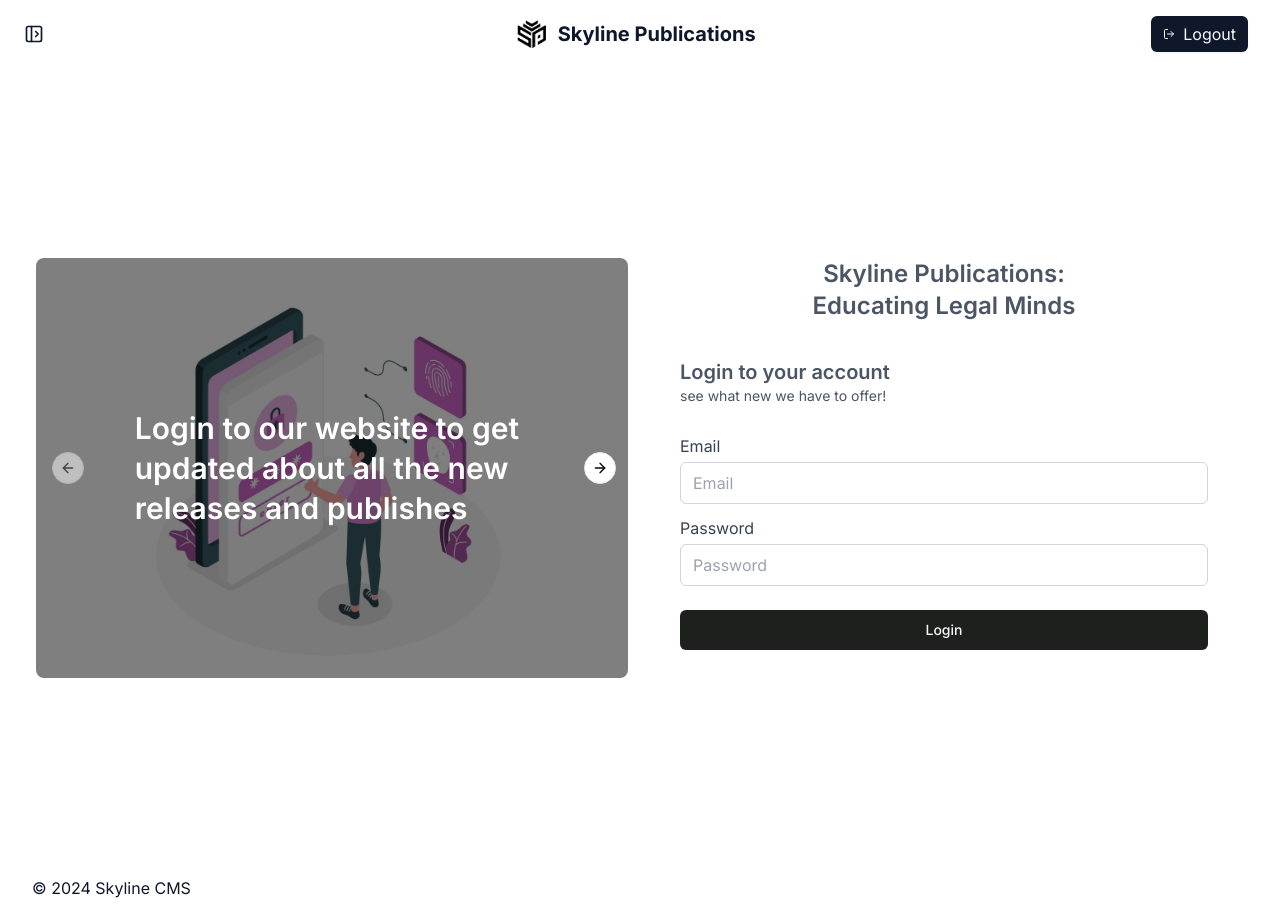
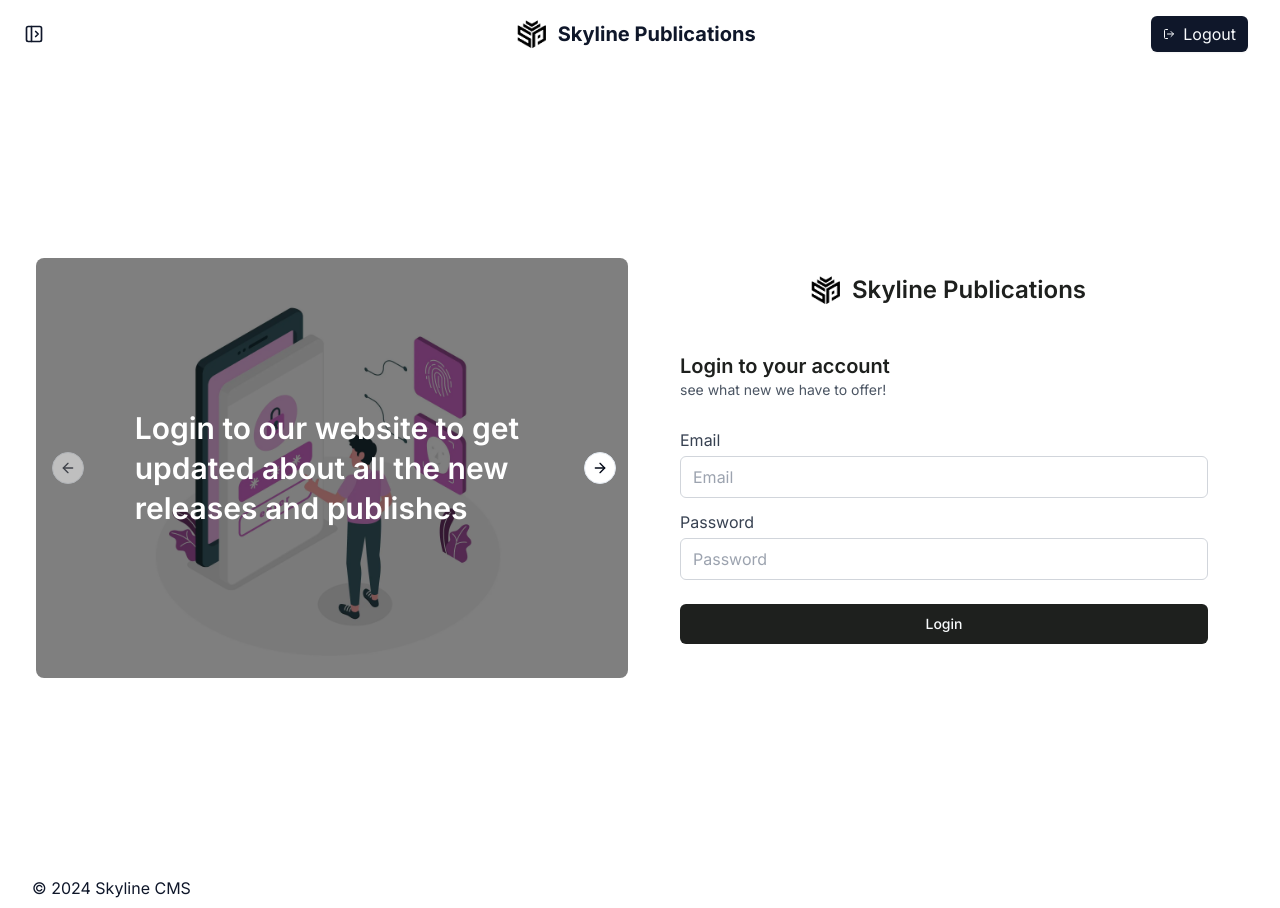
Before and after one commit to alokdwivedi103/skylineCms, a Next.js app in the folder client/: page /login in a window 1280 px wide. Built offline with nearby package versions, Linux system fonts and the light colour scheme.

Commit message:
login logo change

```diff
--- a/client/app/login/page.tsx
+++ b/client/app/login/page.tsx
@@ -9,21 +9,23 @@
   CarouselPrevious,
 } from "@/components/ui/carousel";
 
-
 const OFFERINGS = [
   {
     image: "/login/login.webp",
-    message: "Login to our website to get updated about all the new releases and publishes",
+    message:
+      "Login to our website to get updated about all the new releases and publishes",
   },
   {
     image: "/login/login.webp",
-    message: "We have A-Z all the books you need from your practices to case studies",
+    message:
+      "We have A-Z all the books you need from your practices to case studies",
   },
   {
     image: "/login/login.webp",
-    message: "We do bussiness in all of the North-East and operate from Prayagraj",
-  }
-]
+    message:
+      "We do bussiness in all of the North-East and operate from Prayagraj",
+  },
+];
 
 export default function page() {
   return (
@@ -37,7 +39,9 @@
                 <CarouselItem key={offering.message}>
                   <div className="p-1 relative">
                     <div className="absolute rounded-lg flex justify-center items-center top-0 w-full h-full bg-black/50">
-                    <p className="text-white w-2/3 text-3xl leading-10 font-semibold">{offering.message}</p>
+                      <p className="text-white w-2/3 text-3xl leading-10 font-semibold">
+                        {offering.message}
+                      </p>
                     </div>
                     <Image
                       alt="login"
@@ -54,11 +58,11 @@
             <CarouselNext className="absolute right-6 z-[1]" />
           </Carousel>
         </div>
-        <div className="w-1/2 text-gray-600 text-center mt-8">
-          <span className="text-2xl font-semibold">
-            Skyline Publications:
-            <br /> Educating Legal Minds
-          </span>
+        <div className="w-1/2 text-primaryColor text-center mt-8">
+          <div className="text-2xl font-semibold flex items-center justify-center">
+            <Image alt="Logo" height={50} src="/logo.webp" width={50} />
+            Skyline Publications
+          </div>
           <LoginForm />
         </div>
       </div>
```
Lines whose indentation alone changed are shown as unchanged.
